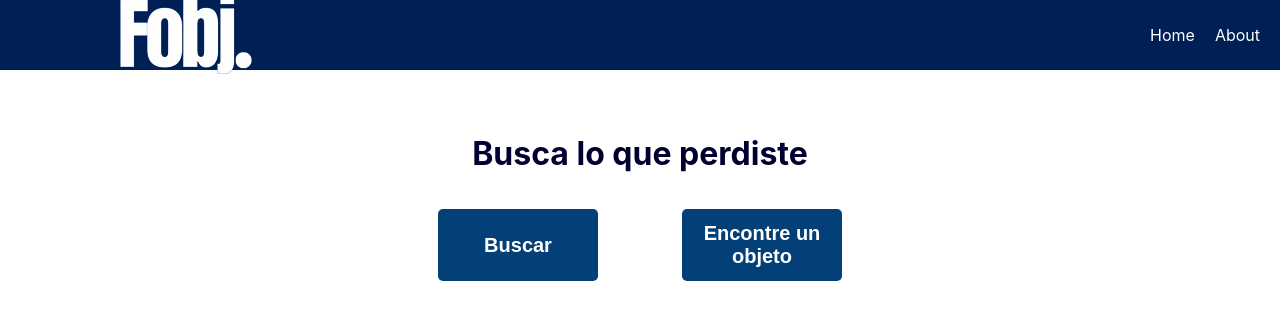
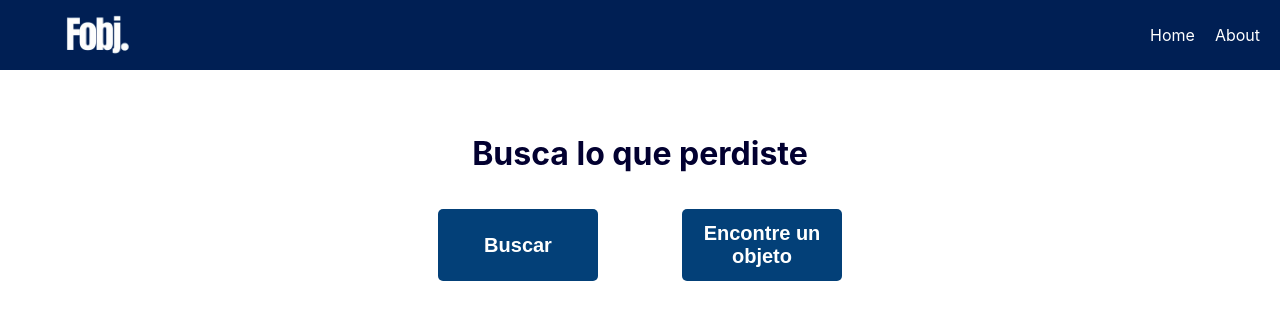
Before and after one commit to jonyeze/FoundApp, a React (Create React App) app: page / in a window 1280 px wide. Shown: the top 320 px of the page. Built offline with nearby package versions, Linux system fonts and the light colour scheme.

Commit message:
Fix: Logo

```diff
--- a/src/components/Nav/Nav.css
+++ b/src/components/Nav/Nav.css
@@ -10,8 +10,7 @@
 
 .logo {
   background-size: cover;
-  width: 10px;
-  height: 10px;
+  width: 150px;
   background-color: none;
 }
 
--- a/src/components/Nav/Nav.tsx
+++ b/src/components/Nav/Nav.tsx
@@ -30,7 +30,7 @@ const Nav: React.FC = () => {
 
   return (
     <div className="navbar" ref={navRef}>
-       <img src={Logo} alt="logo" className='Logo' />
+       <img src={Logo} alt="logo" className='logo' />
       <div className={`menu ${showMenu ? 'active' : ''}`}>
         <a href="/" onClick={closeMenu} className='nav-link'>Home</a>
         <a href="/About" onClick={closeMenu} className='nav-link'>About</a>
```
